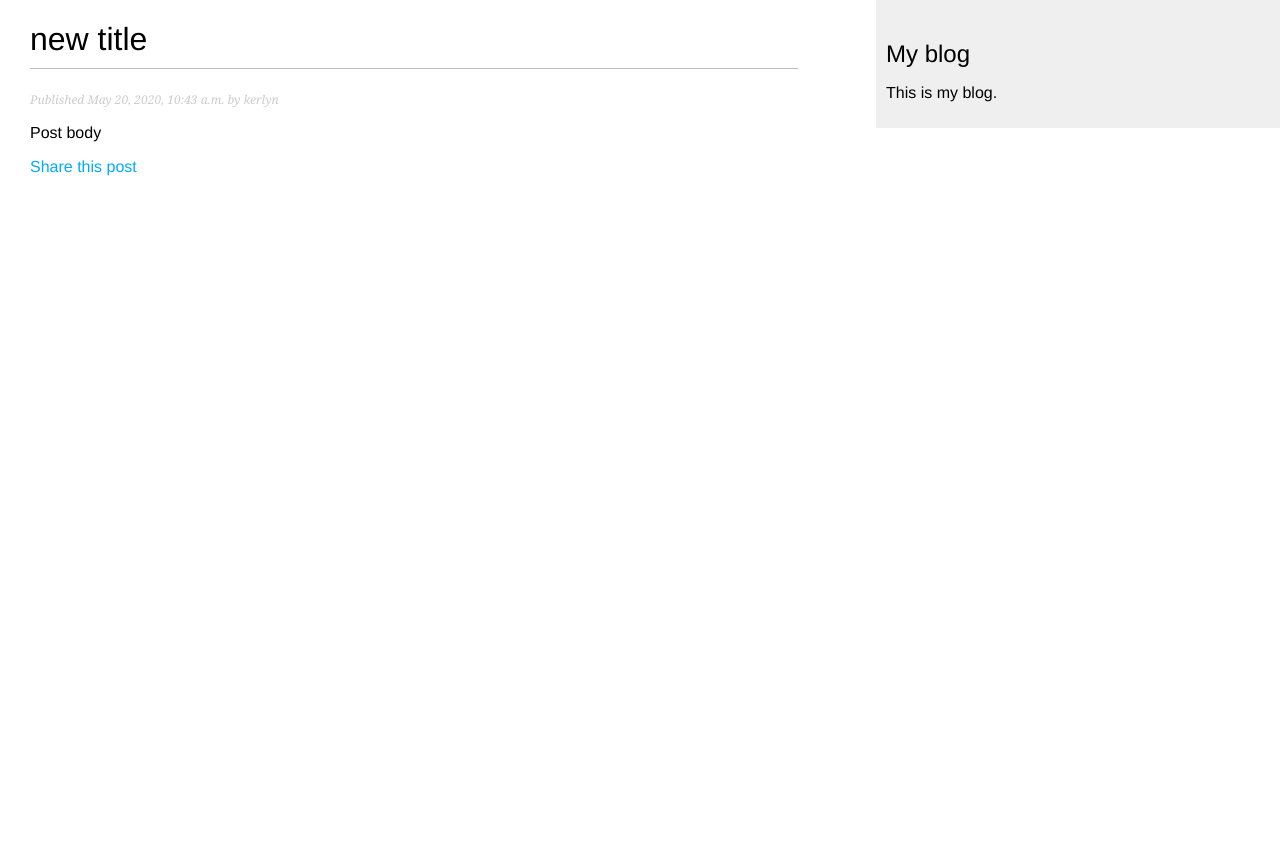
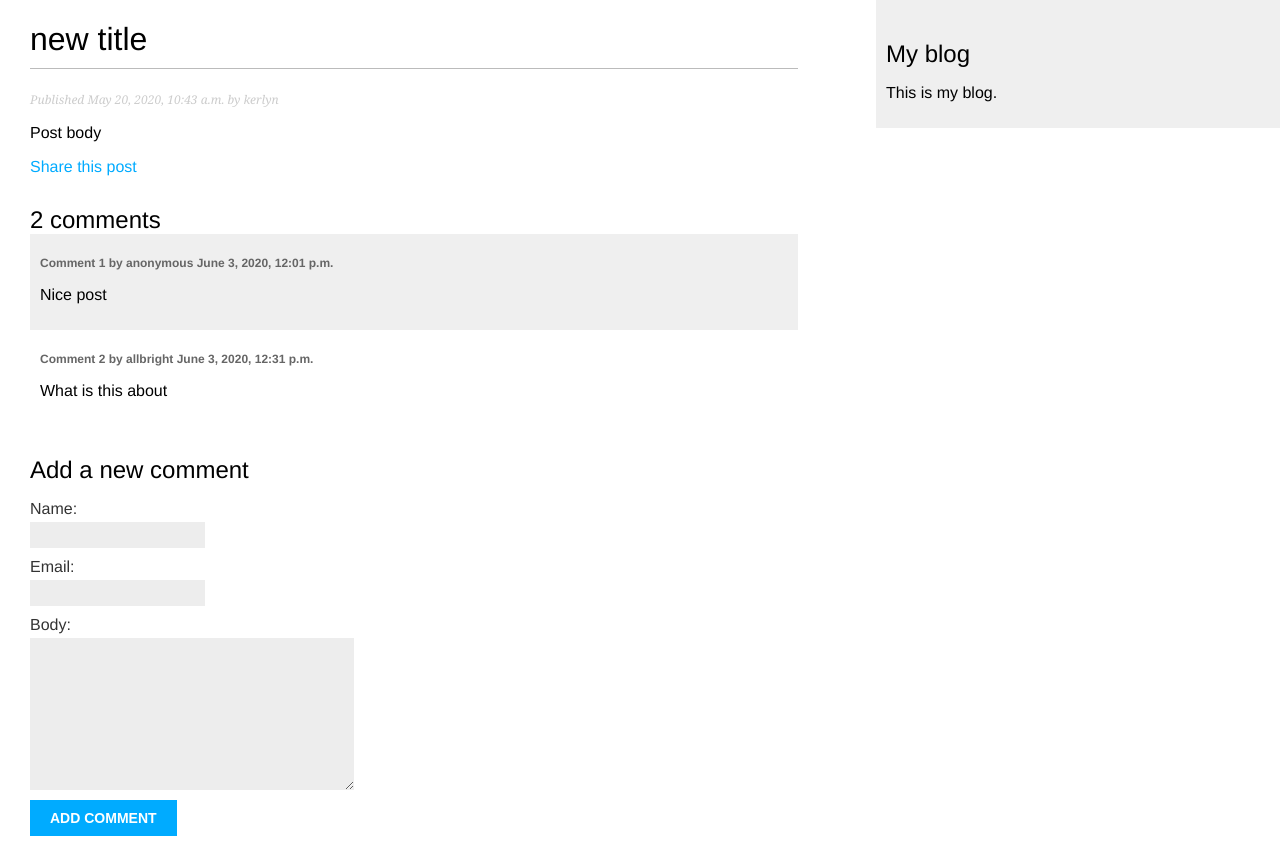
Before and after one commit to kerlynNkep/My-Blog, a Django app: a page that uses My_Blog/blog/templates/blog/post/detail.html in a window 1280 px wide. Before the commit the page ends 176 px from the top, so only its background shows below. Run offline with Django 3.2, Linux system fonts and the light colour scheme; data comes from the database, SQL or seed files in the repository; both versions use the stored data as it was after the commit.

Commit message:
Added comment section to post

```diff
--- a/My_Blog/blog/forms.py
+++ b/My_Blog/blog/forms.py
@@ -1,7 +1,13 @@
 from django import forms
+from .models import Comment
 
 class EmailPostForm(forms.Form):
     name = forms.CharField(max_length = 25)
     email = forms.EmailField()
     to = forms.EmailField()
     comments = forms.CharField(required=False, widget=forms.Textarea)
+
+class CommentForm(forms.ModelForm):
+    class Meta:
+        model = Comment
+        fields = ('name', 'email', 'body')
--- a/My_Blog/blog/models.py
+++ b/My_Blog/blog/models.py
@@ -32,5 +32,22 @@ class Post(models.Model):
     def get_absolute_url(self):
         return reverse('blog:post_detail', args=[self.publish.year, self.publish.month, self.publish.day, self.slug])
 
+
+class Comment(models.Model):
+    post = models.ForeignKey(Post, on_delete=models.CASCADE, related_name='comments')
+    name = models.CharField(max_length=80)
+    email = models.EmailField()
+    body = models.TextField()
+    created = models.DateTimeField(auto_now_add = True)
+    updated = models.DateTimeField(auto_now = True)
+    active = models.BooleanField(default = True)
+
+    class Meta:
+        ordering = ('created',)
+
+    def __str__(self):
+        return f'Comment by {self.name} on {self.post}'
+
+
 class Signup(models.Model):
     name =  models.CharField(max_length = 250)
--- a/My_Blog/blog/templates/blog/post/detail.html
+++ b/My_Blog/blog/templates/blog/post/detail.html
@@ -3,10 +3,38 @@
 {% block title %}{{ post.title }}{% endblock %}
 
 {% block content %}
-    <h1>{{ post.title }}</h1>
-    <p class="date">
-        Published {{ post.publish }} by {{ post.author }}
-    </p>
-    {{ post.body|linebreaks }}
-    <p><a href="{% url "blog:post_share" post.id %}">Share this post</a></p>
+
+    <h1>{{ post.title }}</h1>                                                   <!--display Post title-->
+    <p class="date">Published {{ post.publish }} by {{ post.author }}</p>
+    {{ post.body|linebreaks }}                                                  <!--Display post body-->
+    <p><a href="{% url "blog:post_share" post.id %}">Share this post</a></p>    <!--share post by email link-->
+
+<!--with tag to add the total number of comments-->
+    {% with comments.count as total_comments %}
+            <h2>{{ total_comments }} comment{{ total_comments|pluralize }}</h2>
+    {% endwith %}
+
+<!--For loop to loop through the comments-->
+    {% for comment in comments %}
+            <div class="comment">
+                    <p class="info"> Comment {{ forloop.counter }} by {{comment.name}} {{ comment.created }}</p>    <!--display comment number and author of comment-->
+                    {{ comment.body|linebreaks }}                                           <!--display body of comment-->
+            </div>
+            {% empty %}                                                                     <!--if no comment exist, display what is in the paragraph-->
+                    <p>There are no comments yet.</p>
+    {% endfor %}
+
+    <!--if statement to submit new comment-->
+    {% if new_comment %}
+            <h2> Your comment has been added. </h2>
+    {% else %}
+            <h2> Add a new comment </h2>
+            <form method="post">
+                    {{ comment_form.as_p }}
+                    {% csrf_token %}
+                    <p><input type="submit" value="Add comment"></p>
+            </form>
+    {% endif %}
+
+
 {% endblock %}
--- a/My_Blog/blog/views.py
+++ b/My_Blog/blog/views.py
@@ -2,8 +2,8 @@ from django.core.paginator import Paginator, EmptyPage, PageNotAnInteger
 from django.shortcuts import render, get_object_or_404
 from django.views.generic import ListView
 from django.core.mail import send_mail
-from .forms import EmailPostForm
-from .models import Post
+from .forms import EmailPostForm, CommentForm
+from .models import Post, Comment
 
 class PostListView(ListView):
     queryset = Post.published.all()
@@ -33,7 +33,19 @@ def post_share(request, post_id):
 
 def post_detail(request, year, month, day, post):
     post = get_object_or_404(Post, slug=post, status='published', publish__year=year, publish__month=month, publish__day=day)
-    return render(request, 'blog/post/detail.html', {'post':post})
+    comments  = post.comments.filter(active = True)       #List of active comments for this post
+    new_comment = None
+    if request.method == 'POST':
+        comment_form = CommentForm(data=request.POST)
+        if comment_form.is_valid():
+            new_comment = comment_form.save(commit=False) #Create Comment object but dont save to database yet
+            new_comment.post = post                        #assign the current post to the comment
+            new_comment.save()
+    else:
+        comment_form = CommentForm()                    #creating an instance of the CommentForm class in forms.py
+
+    return render(request, 'blog/post/detail.html', {'post':post, 'comments':comments, 'new_comment':new_comment, 'comment_form':comment_form})
+
 
 #signup view here
 def signup(request):
```
Also changed, not shown: My_Blog/blog/admin.py (+7 -1 lines), My_Blog/blog/migrations/0002_comment_signup.py (added), My_Blog/db.sqlite3.
